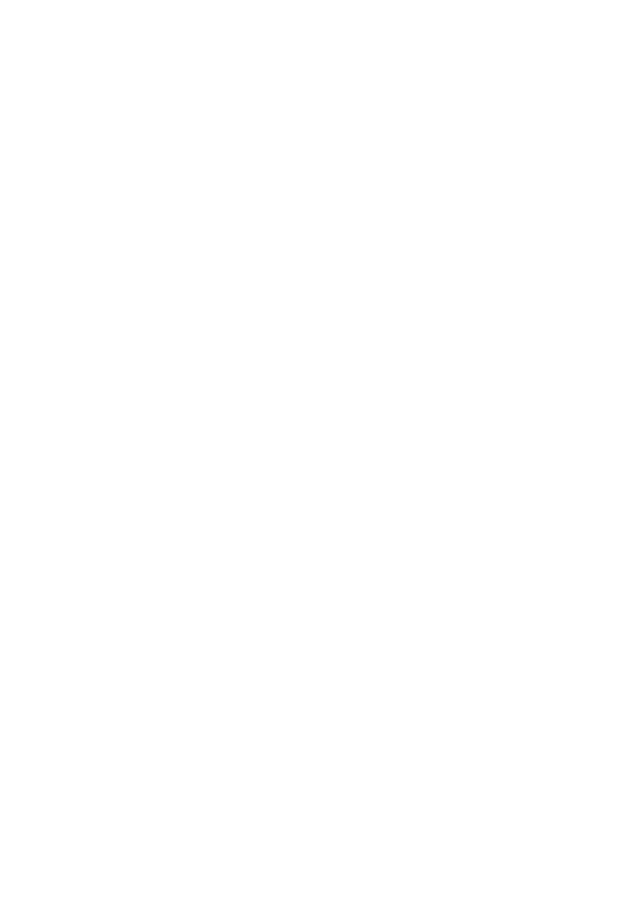
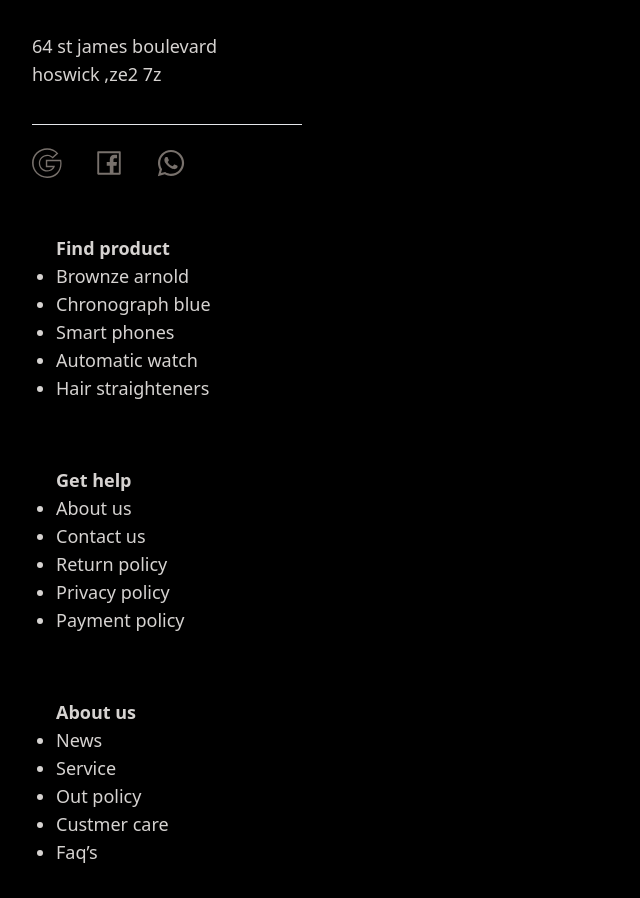
Before and after one commit to No-Country/c13-26-m-node-react, a React (Vite) app in the folder front/: page / in a window 1280 px wide. Shown: the whole page, without its empty margins (0-640 px from the left). Before the commit the page ends 800 px from the top, so only its background shows below. Built offline with nearby package versions, Linux system fonts and the light colour scheme.

Commit message:
style: maquetado del footer

```diff
--- a/front/package.json
+++ b/front/package.json
@@ -11,7 +11,8 @@
   },
   "dependencies": {
     "react": "^18.2.0",
-    "react-dom": "^18.2.0"
+    "react-dom": "^18.2.0",
+    "react-icons": "^4.10.1"
   },
   "devDependencies": {
     "@types/react": "^18.2.15",
--- a/front/src/App.jsx
+++ b/front/src/App.jsx
@@ -1,11 +1,14 @@
 import './App.css'
+import Footer from './components/footer/Footer'
 
 function App() {
 
   return (
     <>
+    <Footer/>
     </>
   )
 }
 
+
 export default App
--- a/front/src/components/footer/Footer.jsx
+++ b/front/src/components/footer/Footer.jsx
@@ -1,8 +1,68 @@
 import React from 'react'
+import {FaWhatsapp} from "react-icons/fa";
+import {AiOutlineFacebook} from "react-icons/ai";
+import {SlSocialGoogle} from "react-icons/sl";
 
 const Footer = () => {
+
   return (
-    <div>Footer</div>
+    <main className='min-h-screen bg-black text-white flex flex-col p-8'>
+
+      <article>
+        <p className='text-lg font-light text-stone-300'>
+          64 st james boulevard
+        </p>
+        <p className='text-lg font-light pb-9 text-stone-300'>
+          hoswick ,ze2 7z
+        </p>
+        <span className='border-t-[1px] text-stone-300 px-[135px]'></span>
+        <div className='flex flex-row text-stone-500 text-3xl gap-8 pb-14'>
+        <SlSocialGoogle/>
+        <AiOutlineFacebook/>
+        <FaWhatsapp/>
+        </div>
+      </article>
+
+      <article className='pb-16 pl-6 text-stone-300'>
+        <h3 className='text-lg font-bold'>
+          Find product
+        </h3>
+        <ul className='text-lg list-disc font-light'>
+          <li>Brownze arnold</li>
+          <li>Chronograph blue</li>
+          <li>Smart phones</li>
+          <li>Automatic watch</li>
+          <li>Hair straighteners</li>
+        </ul>
+      </article>
+
+      <article className='pb-16 pl-6 text-stone-300'>
+        <h3 className='text-lg font-bold'>
+          Get help
+        </h3>
+        <ul className='text-lg list-disc font-light'>
+          <li>About us</li>
+          <li>Contact us</li>
+          <li>Return policy</li>
+          <li>Privacy policy</li>
+          <li>Payment policy</li>
+        </ul>
+      </article>
+
+      <article className='pl-6 text-stone-300'>
+        <h3 className='text-lg font-bold'>
+          About us
+        </h3>
+        <ul className='text-lg list-disc font-light'>
+          <li>News</li>
+          <li>Service</li>
+          <li>Out policy</li>
+          <li>Custmer care</li>
+          <li>Faq’s</li>
+        </ul>
+      </article>
+
+    </main>
   )
 }
 
--- a/front/src/index.css
+++ b/front/src/index.css
@@ -1,4 +1,4 @@
-:root {
+/*:root {
   font-family: Inter, system-ui, Avenir, Helvetica, Arial, sans-serif;
   line-height: 1.5;
   font-weight: 400;
@@ -66,4 +66,4 @@
   button {
     background-color: #f9f9f9;
   }
-}
+}*/
```
Also changed, not shown: 1 other file (tests, documents, lock files or other folders).
